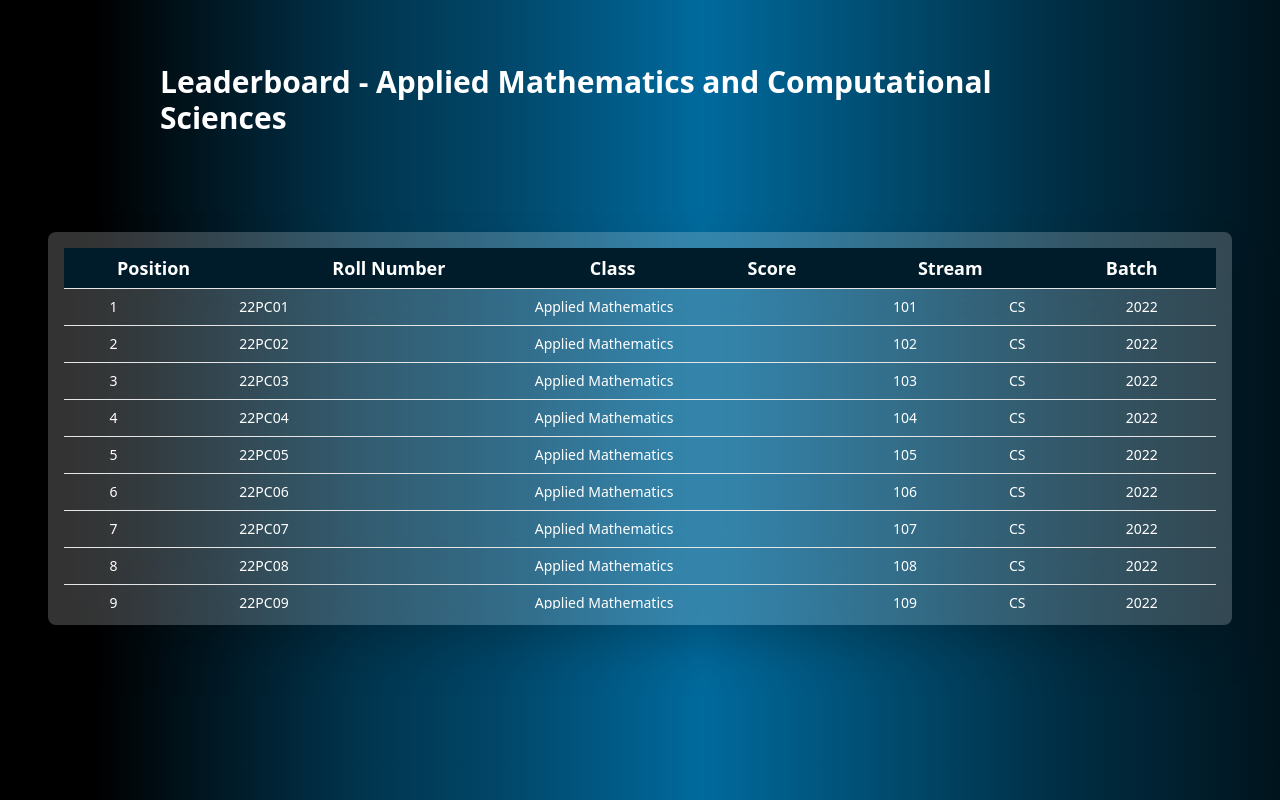
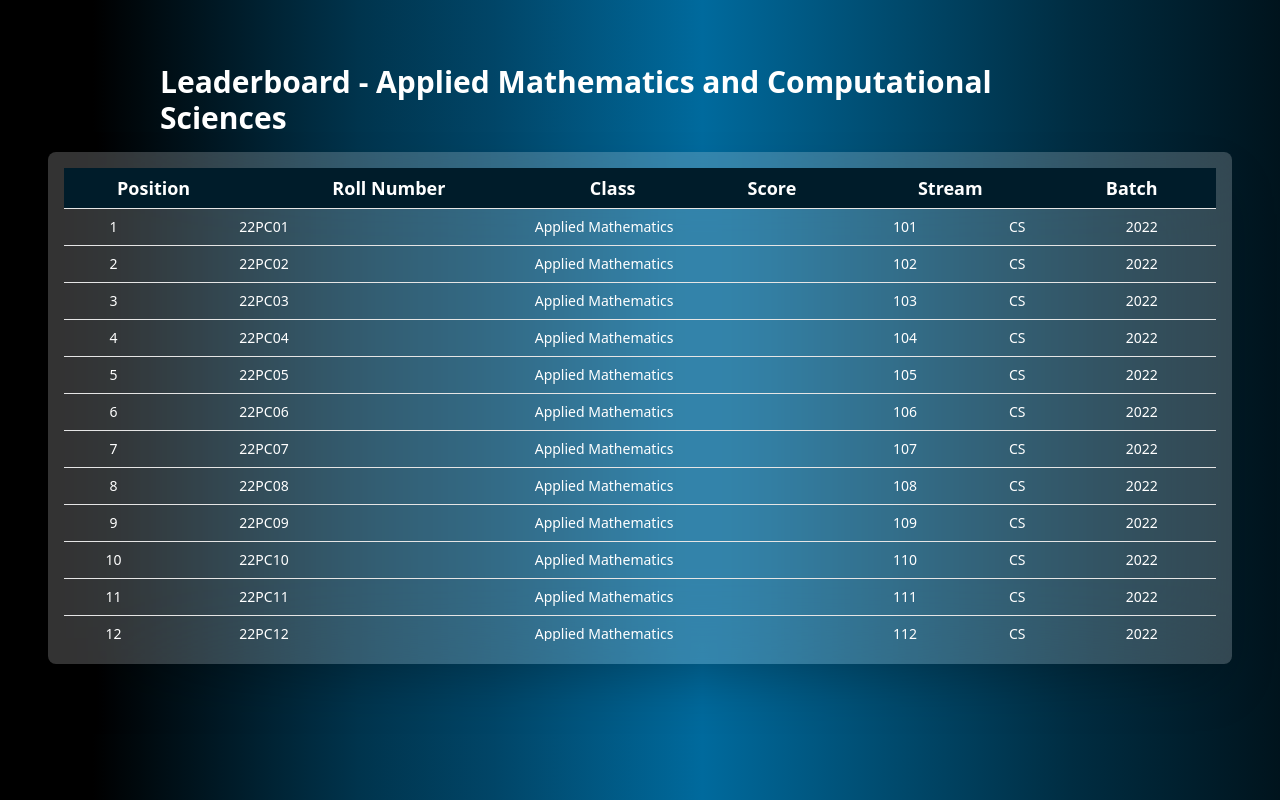
Before and after one commit to Mithun2303/Algostats-frontend, a React (Vite) app: page /leaderboard in a window 1280 px wide. Built offline with nearby package versions, Linux system fonts and the light colour scheme.

Commit message:
leaderboard

```diff
--- a/src/Leaderboard.jsx
+++ b/src/Leaderboard.jsx
@@ -57,8 +57,8 @@ export const Leaderboard = () => {
             <div className="text-3xl text-white font-bold p-4 md:mx-24">
                 <span>Leaderboard - Applied Mathematics and Computational Sciences</span>
             </div>
-            <div className="text-white rounded-lg bg-[rgba(255,255,255,0.2)] p-4 shadow-2xl  backdrop-blur-2xl md:mx-30  max-h-full mt-20">
-                <Table className="table-auto  w-full text-center">
+            <div className="text-white h-[40vw] rounded-lg bg-[rgba(255,255,255,0.2)] p-4 shadow-2xl  backdrop-blur-2xl md:mx-30">
+                <Table className="table-auto h-[10%]  w-full text-center">
                     <TableHeader>
                         <TableRow className="bg-[#001C2A] p-4">
                             <TableHead className="px-2 text-white  font-bold text-lg text-center">Position</TableHead>
@@ -70,7 +70,7 @@ export const Leaderboard = () => {
                         </TableRow>
                     </TableHeader>
                 </Table>
-                <div className="max-h-80 overflow-y-auto text-center"> {/* Set a max height for scrolling */}
+                <div className="h-[90%] overflow-y-auto text-center"> {/* Set a max height for scrolling */}
                         <Table className="table-auto w-full text-center">
                             <TableBody>
                                 {response.length !== 0 && response.map((elt, idx) => renderRow(elt, idx))}
```
